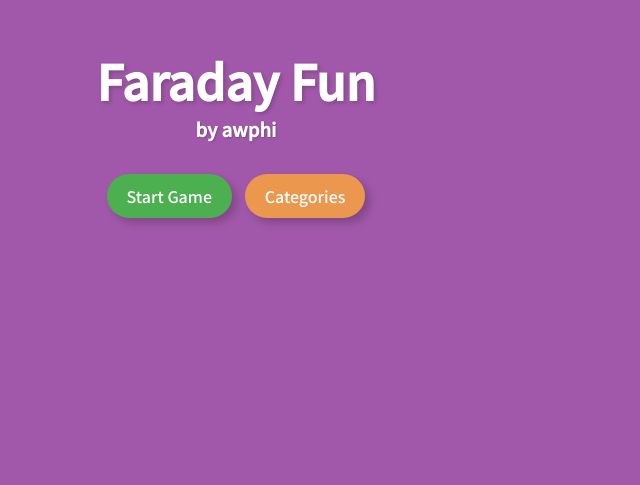
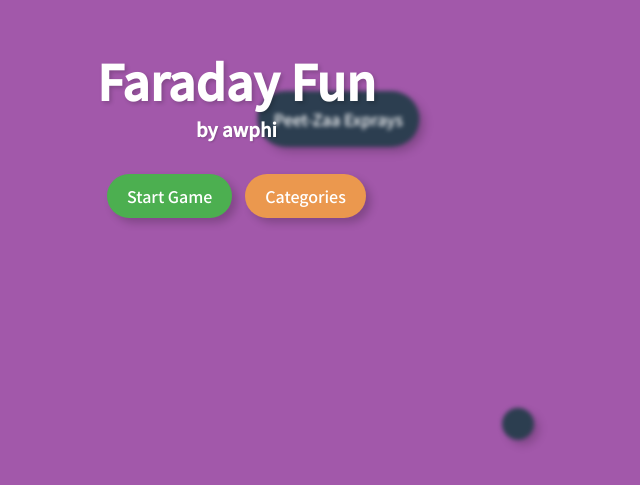
Before and after one commit to awphi/faraday-fun, a Vue app: page /#/ in a window 1280 px wide. Shown: the part 269-754 px from the top of the page, without its empty margins (404-1044 px from the left). Built offline with nearby package versions, Linux system fonts and the light colour scheme.

Commit message:
scrolling text decoration!

```diff
--- a/package.json
+++ b/package.json
@@ -23,6 +23,7 @@
     "eslint-plugin-prettier": "^3.1.3",
     "eslint-plugin-vue": "^6.2.2",
     "prettier": "^1.19.1",
+    "raw-loader": "^4.0.1",
     "vue-template-compiler": "^2.6.11"
   }
 }
--- a/src/App.vue
+++ b/src/App.vue
@@ -1,18 +1,29 @@
 <template>
   <div id="app">
     <RainbowBackground />
+    <TextRain v-bind:phrases="menuPhrases" />
     <router-view />
   </div>
 </template>
 
 <script>
 import RainbowBackground from "./components/RainbowBackground.vue";
+import TextRain from "./components/TextRain.vue";
+
+import menuPhrasesRaw from "./assets/menu-phrases.txt";
+
 // eslint-disable-next-line no-unused-vars
 import helper from "./helpers";
 
 export default {
   name: "App",
+  data: function() {
+    return {
+      menuPhrases: menuPhrasesRaw.split("\n")
+    };
+  },
   components: {
+    TextRain,
     RainbowBackground
   }
 };
@@ -37,6 +48,7 @@ export default {
 #app {
   margin-top: 60px;
   margin: 0;
+  overflow: hidden;
 }
 
 body {
--- /dev/null
+++ b/src/components/TextRain.vue
@@ -0,0 +1,103 @@
+<template>
+  <div id="sb-rain"></div>
+</template>
+
+<script>
+export default {
+  name: "TextRain",
+  mounted() {
+    this.addSb();
+    this.rainSb();
+  },
+  data: function() {
+    return { phrasesUsed: [] };
+  },
+  props: {
+    phrases: {
+      type: Array,
+      default: () => []
+    },
+    timeLower: {
+      type: Number,
+      default: 2000
+    },
+    timeUpper: {
+      type: Number,
+      default: 6000
+    }
+  },
+  methods: {
+    getNextSbText() {
+      const r = Math.randRange(0, this.phrases.length - 1);
+      const p = this.phrases[r];
+      this.phrases.splice(r, 1);
+      this.phrasesUsed.push(p);
+
+      if (this.phrases.length === 0) {
+        this.phrases.push(...this.phrasesUsed);
+        this.phrasesUsed = [];
+      }
+
+      return p;
+    },
+    addSb() {
+      if (this.phrases.length > 0) {
+        const container = document.querySelector("#sb-rain");
+        const sb = document.createElement("div");
+        sb.classList.add("sb");
+        sb.style.left = Math.randRange(20, 80) + "%";
+        sb.textContent = this.getNextSbText();
+        sb.addEventListener("animationend", function() {
+          this.remove();
+        });
+        container.appendChild(sb);
+      }
+    },
+    rainSb() {
+      var rand = Math.randRange(this.timeLower, this.timeUpper);
+      setTimeout(() => {
+        this.addSb();
+        this.rainSb();
+      }, rand);
+    }
+  }
+};
+</script>
+
+<style>
+.sb {
+  border: none;
+  background-color: var(--cl-box);
+  padding: 1rem;
+  text-align: center;
+  display: inline-block;
+  border-radius: 2em;
+  box-shadow: 5px 5px 8px var(--cl-shadow);
+
+  position: absolute;
+  white-space: nowrap;
+
+  animation: floatUp 10s forwards;
+  animation-timing-function: linear;
+  color: white;
+}
+
+@keyframes floatUp {
+  from {
+    transform: translate(-50%, 100vh);
+  }
+
+  to {
+    transform: translate(-50%, -10vh);
+  }
+}
+</style>
+
+<style scoped>
+#sb-rain {
+  filter: blur(2px);
+  position: fixed;
+  height: 100%;
+  width: 100%;
+}
+</style>
--- a/src/components/routes/SplashScreen.vue
+++ b/src/components/routes/SplashScreen.vue
@@ -1,10 +1,12 @@
 <template>
   <div id="splash">
-    <h1>Faraday Fun</h1>
-    <h2>by awphi</h2>
-    <div id="controls">
-      <button class="green">Start Game</button>
-      <button class="orange">Categories</button>
+    <div id="box">
+      <h1>Faraday Fun</h1>
+      <h2>by awphi</h2>
+      <div id="controls">
+        <button class="green">Start Game</button>
+        <button class="orange">Categories</button>
+      </div>
     </div>
   </div>
 </template>
@@ -14,6 +16,34 @@ export default {
   name: "SplashScreen"
 };
 </script>
+
+<style>
+.sb {
+  border: none;
+  background-color: var(--cl-box);
+  padding: 1rem;
+  text-align: center;
+  display: inline-block;
+  border-radius: 2em;
+  box-shadow: 5px 5px 8px var(--cl-shadow);
+
+  position: absolute;
+  white-space: nowrap;
+
+  animation: floatUp 10s forwards;
+  animation-timing-function: linear;
+}
+
+@keyframes floatUp {
+  from {
+    transform: translate(-50%, 100vh);
+  }
+
+  to {
+    transform: translate(-50%, -10vh);
+  }
+}
+</style>
 
 <style scoped>
 @keyframes bounceIn {
@@ -35,6 +65,14 @@ export default {
   }
 }
 
+#sb-rain {
+  z-index: -10;
+  filter: blur(2px);
+  position: fixed;
+  height: 100%;
+  width: 100%;
+}
+
 #splash {
   display: flex;
   flex-direction: column;
@@ -42,10 +80,11 @@ export default {
   justify-content: center;
   align-items: center;
   color: white;
-  animation-name: bounceIn;
-  animation-duration: 450ms;
+}
+
+#box {
+  animation: bounceIn 450ms forwards;
   animation-timing-function: linear;
-  animation-fill-mode: forwards;
 }
 
 h2 {
--- /dev/null
+++ b/vue.config.js
@@ -0,0 +1,10 @@
+module.exports = {
+  chainWebpack: (config) => {
+    config.module
+      .rule("raw")
+      .test(/\.txt$/)
+      .use("raw-loader")
+      .loader("raw-loader")
+      .end();
+  }
+};
```
Also changed, not shown: src/assets/menu-phrases.txt (added), 1 other file (tests, documents, lock files or other folders).
